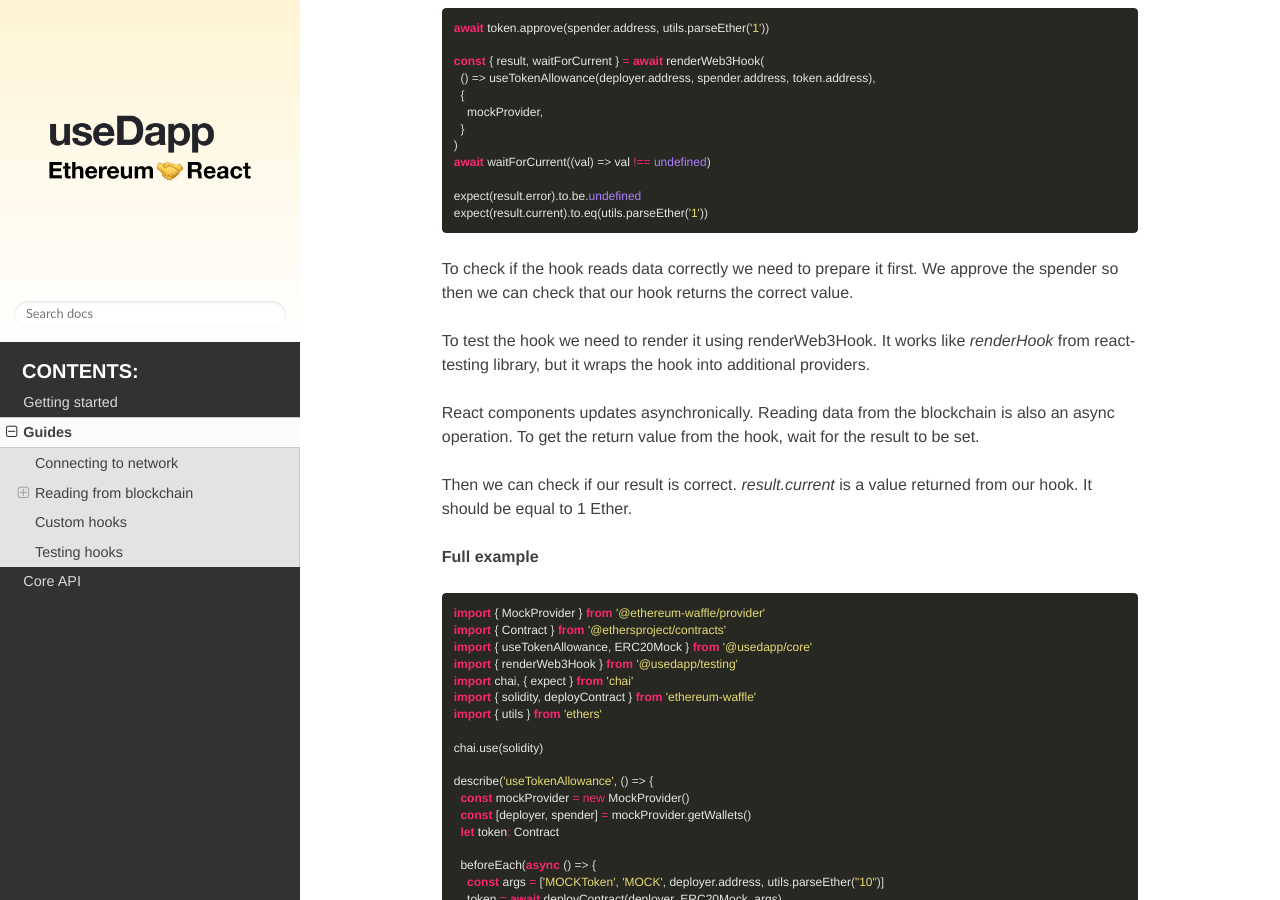
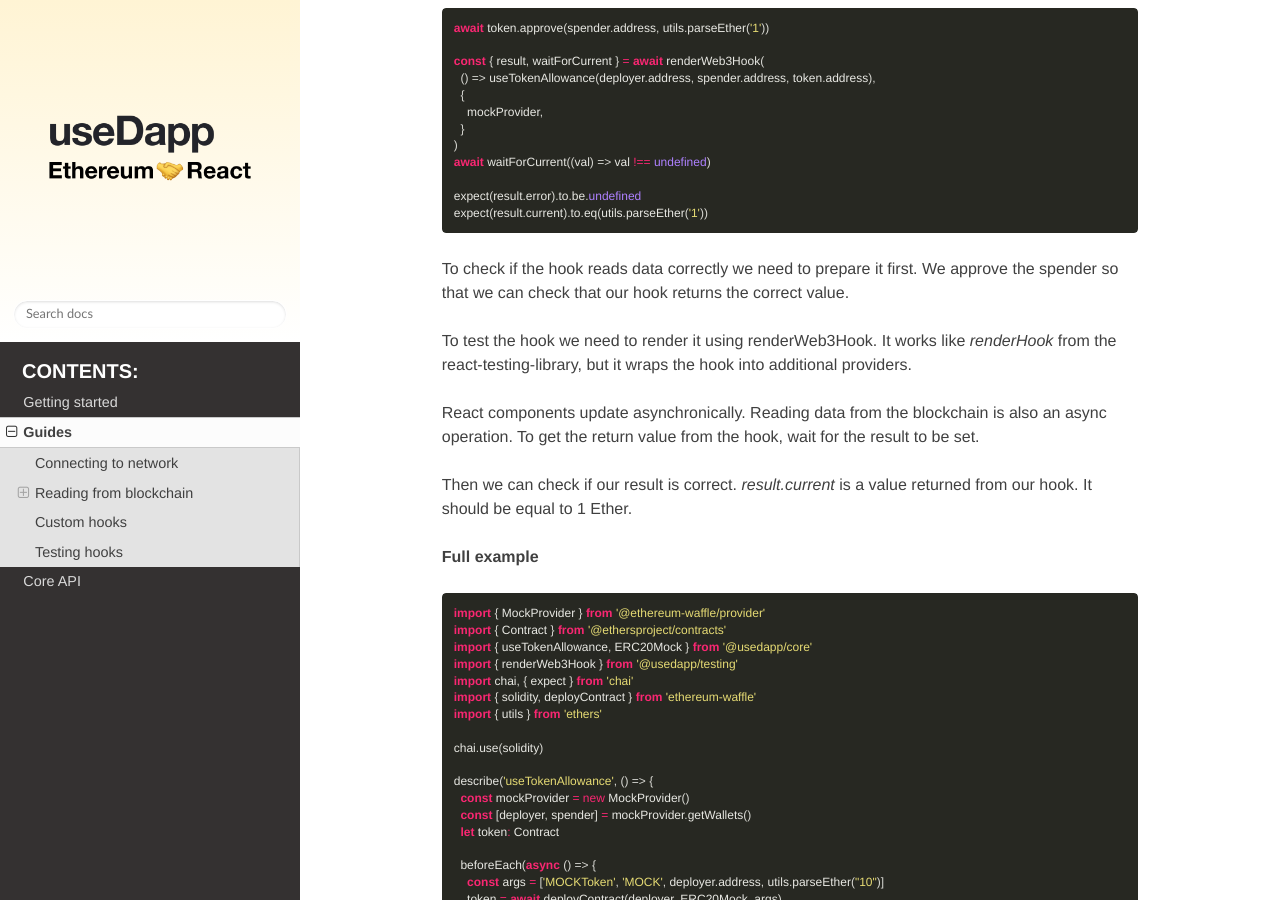
Before and after one commit to truth023/useDApp, a Sphinx documentation site: the page built from docs/source/guide.rst, in a window 1280 px wide and 900 px high, scrolled down 2076 px. Built offline with Sphinx 7.4.7 and the Read the Docs theme 2.0.0, drawn with Linux system fonts in a browser that asks for light colours.

Commit message:
Change spelling in testing hooks guide (#93)

```diff
--- a/docs/source/guide.rst
+++ b/docs/source/guide.rst
@@ -113,12 +113,12 @@ After setup, we have to test the hook.
   expect(result.error).to.be.undefined
   expect(result.current).to.eq(utils.parseEther('1'))
 
-To check if the hook reads data correctly we need to prepare it first. We approve the spender so then we can check that our hook returns the correct value.
+To check if the hook reads data correctly we need to prepare it first. We approve the spender so that we can check that our hook returns the correct value.
 
-To test the hook we need to render it using renderWeb3Hook. It works like `renderHook` from react-testing library,
+To test the hook we need to render it using renderWeb3Hook. It works like `renderHook` from the react-testing-library,
 but it wraps the hook into additional providers.
 
-React components updates asynchronically. Reading data from the blockchain is also an async operation.
+React components update asynchronically. Reading data from the blockchain is also an async operation.
 To get the return value from the hook, wait for the result to be set.
 
 Then we can check if our result is correct. `result.current` is a value returned from our hook. It should be equal to 1 Ether.
```
